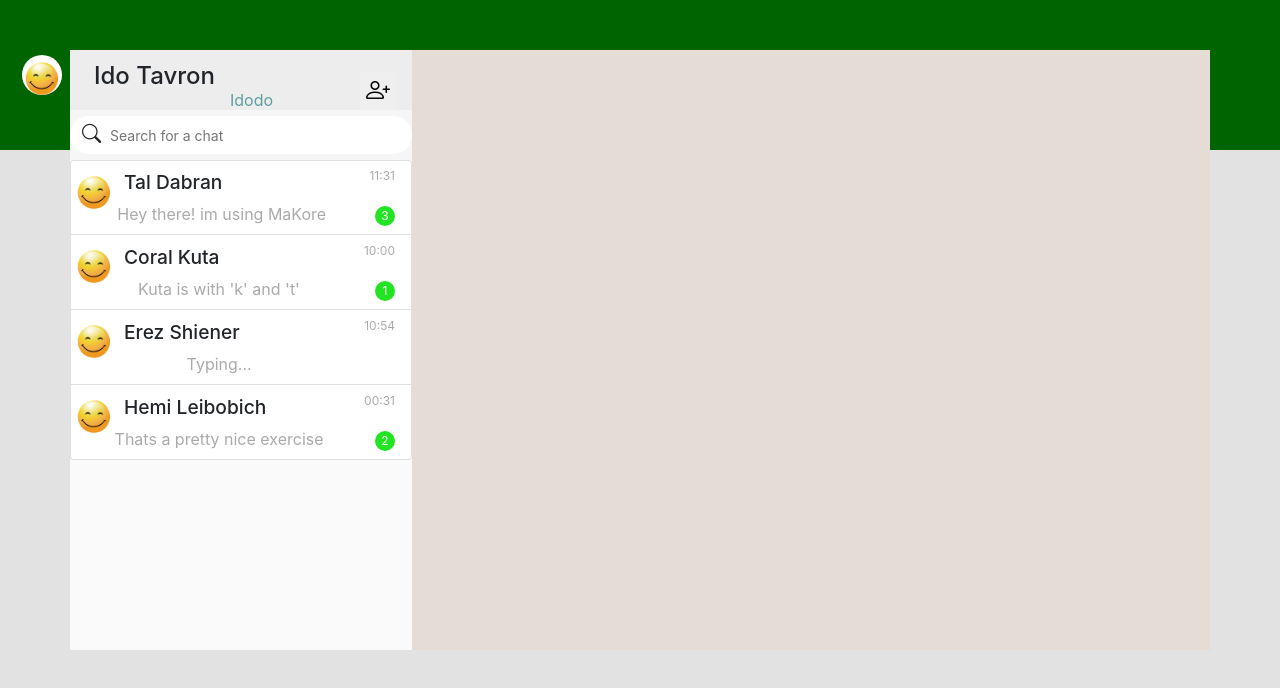
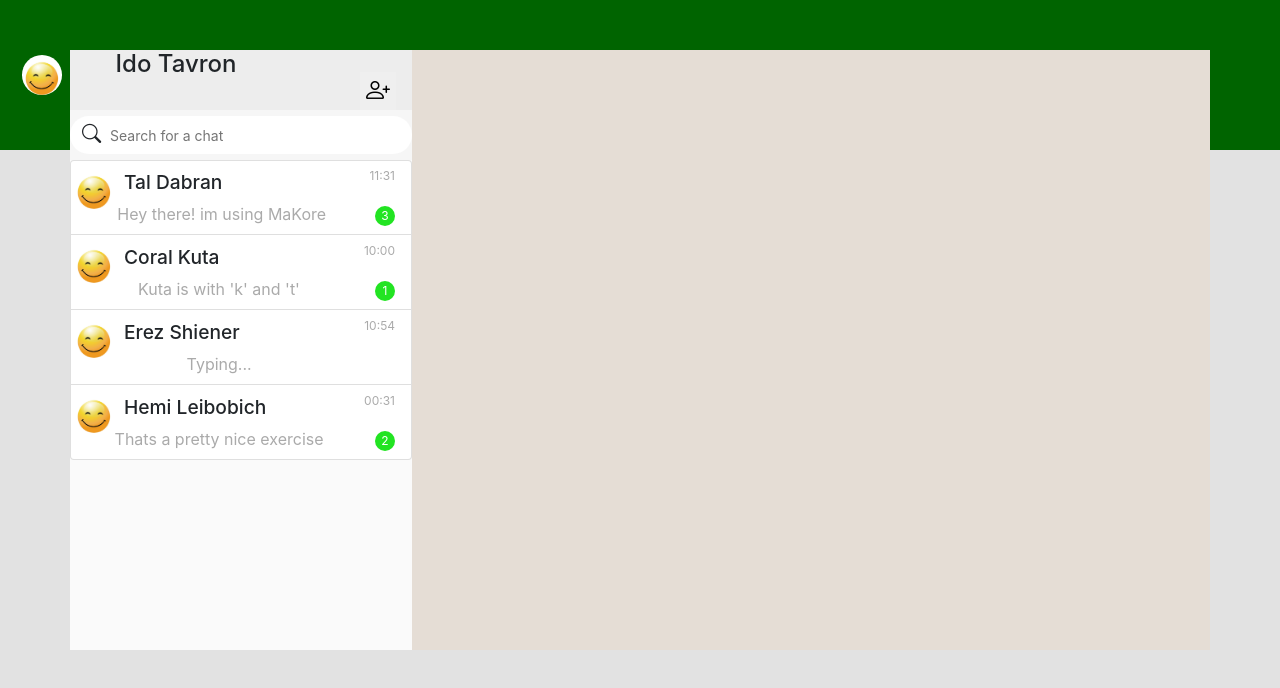
Before and after one commit to CoralKuta/MaKore, a React (Create React App) app: page / in a window 1280 px wide. Shown: the top 688 px of the page. Built offline with nearby package versions, Linux system fonts and the light colour scheme.

Commit message:
finish to divide to commponents

```diff
--- a/src/App.js
+++ b/src/App.js
@@ -1,7 +1,7 @@
 import './Contracts.css';
 import contacts from './ContactItem/contactsList';
 import Search from './Search/Search.js'
-import img from './img.jpeg';
+import MemberInfo from './MemberInfo/memberInfo';
 import { useState } from 'react';
 import ContactsListResult from './ContactsListResult/ContactsListResult';
 
@@ -17,13 +17,8 @@ function App() {
     <div className="background">
     <div className="container">
       <div className="ContactScreen">
-        <div className="MemmberInfo">
-          <div className="img"> <img src={img}  className="rounded-circle" width="40px" alt=""></img></div>
-          <div className="Name">
-            <h4>Ido Tavron</h4>
-          </div>
-          <div className="NickName"> Idodo</div>
-          <button type="button" className="bi bi-person-plus"></button>
+      <div className="MemmberInfo">
+        <MemberInfo />
         </div>
         <div className="searchChat">
           <Search doSearch={doSearch} />
--- /dev/null
+++ b/src/MemberInfo/memberInfo.js
@@ -0,0 +1,14 @@
+import img from './img.jpeg';
+function MemberInfo() {
+    return (
+        <div>
+          <div className="img"> <img src={img}  className="rounded-circle" width="40px" alt=""></img></div>
+          <div className="Name">
+            <h4>Ido Tavron</h4>
+          </div>
+          <div className="NickName"> Idodo</div>
+          <button type="button" className="bi bi-person-plus"></button>
+      </div>
+    );
+}
+export default MemberInfo;
```
Also changed, not shown: src/MemberInfo/img.jpeg (added).
